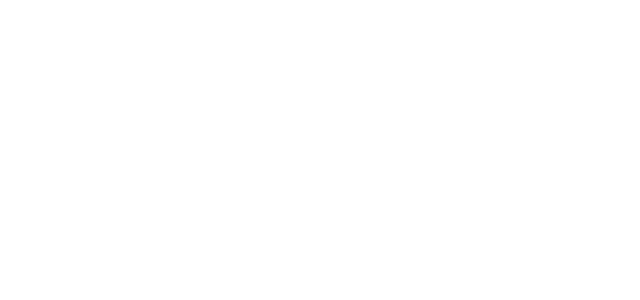
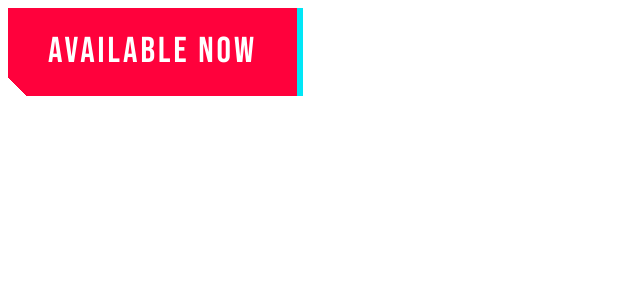
Before and after one commit to Bernankez/VueDemo, a Vue app: page /cyber-button in a window 1280 px wide. Before the commit this address had no page. Shown: the top 300 px of the page, without its empty margins (0-640 px from the left). Built offline with nearby package versions, Linux system fonts and the light colour scheme.

Commit message:
feat: 迁移CyberButton, 修改组件名

```diff
--- a/src/App.vue
+++ b/src/App.vue
@@ -6,6 +6,8 @@
 
 <style>
 #app {
+  height: 100vh;
+  width: 100vw;
   font-family: Avenir, Helvetica, Arial, sans-serif;
   -webkit-font-smoothing: antialiased;
   -moz-osx-font-smoothing: grayscale;
--- /dev/null
+++ b/src/views/cyber-button/CyberButton.vue
@@ -0,0 +1,130 @@
+<template>
+  <div :class="name">
+    <link href="https://fonts.gstatic.com">
+    <link href="https://fonts.googleapis.com/css2?family=Bebas+Neue&display=swap" rel="stylesheet">
+    <button :class="bem('button')" @click="click">
+      {{ props.value }}
+    </button>
+  </div>
+</template>
+
+<script setup lang="ts">
+import { createNamespace } from "@/utils";
+import { computed, withDefaults } from "vue";
+
+const [name, bem] = createNamespace("cyber-button");
+
+interface Props {
+  value?: string | number;
+}
+
+const props = withDefaults(defineProps<Props>(), {
+  value: ""
+});
+
+const computedValue = computed(() => `"${props.value}"`);
+
+const emit = defineEmits<{
+  (event: "click", e: MouseEvent): void
+}>();
+
+function click(e: MouseEvent) {
+  emit("click", e);
+}
+</script>
+
+<style lang="scss" scoped>
+.demo-cyber-button {
+  --slice-0: inset(50% 50% 50% 50%);
+  --slice-1: inset(80% -6px 0 0);
+  --slice-2: inset(50% -6px 30% 0);
+  --slice-3: inset(10% -6px 85% 0);
+  --slice-4: inset(40% -6px 43% 0);
+  --slice-5: inset(80% -6px 5% 0);
+}
+
+.demo-cyber-button__button {
+  &, &::after {
+    position: relative;
+    padding: 0 40px;
+    font-size: 36px;
+    font-family: "Bebas Neue", cursive;
+    background: linear-gradient(45deg, transparent 5%, #ff013c 5%);
+    border: 0;
+    color: #fff;
+    letter-spacing: 3px;
+    line-height: 88px;
+    box-shadow: 6px 0 0 #00e6f6;
+    outline: transparent;
+  }
+
+  &::after {
+    content: v-bind("computedValue");
+    position: absolute;
+    top: 0;
+    left: 0;
+    right: 0;
+    bottom: 0;
+    display: block;
+    background: linear-gradient(45deg, transparent 3%, #00e6f6 3%, #00e6f6 5%, #ff013c 5%);
+    text-shadow: -3px -3px 0 #f8f005, 3px 3px 0 #00e6f6;
+    clip-path: var(--slice-0);
+  }
+
+  &:hover::after {
+    animation: 1s glitch;
+    animation-timing-function: steps(2, end)
+  }
+
+  &:active {
+    transform: scale(0.95, 0.95);
+  }
+}
+
+@keyframes glitch {
+  0% {
+    clip-path: var(--slice-1);
+    transform: translate(-20px, -10px);
+  }
+  10% {
+    clip-path: var(--slice-3);
+    transform: translate(10px, 10px);
+  }
+  20% {
+    clip-path: var(--slice-1);
+    transform: translate(-10px, 10px);
+  }
+  30% {
+    clip-path: var(--slice-3);
+    transform: translate(0px, 5px);
+  }
+  40% {
+    clip-path: var(--slice-2);
+    transform: translate(-5px, 0px);
+  }
+  50% {
+    clip-path: var(--slice-3);
+    transform: translate(5px, 0px);
+  }
+  60% {
+    clip-path: var(--slice-4);
+    transform: translate(5px, 10px);
+  }
+  70% {
+    clip-path: var(--slice-2);
+    transform: translate(-10px, 10px);
+  }
+  80% {
+    clip-path: var(--slice-5);
+    transform: translate(20px, -10px);
+  }
+  90% {
+    clip-path: var(--slice-1);
+    transform: translate(-10px, 0);
+  }
+  100% {
+    clip-path: var(--slice-1);
+    transform: translate(0);
+  }
+}
+</style>
--- /dev/null
+++ b/src/views/cyber-button/index.vue
@@ -0,0 +1,10 @@
+<template>
+  <CyberButton value="AVAILABLE NOW" />
+</template>
+
+<script setup lang="ts">
+import CyberButton from "./CyberButton.vue";
+</script>
+
+<style lang="scss" scoped>
+</style>
--- a/src/views/demo-switcher/DemoSwitcher.vue
+++ b/src/views/switcher/Switcher.vue
@@ -44,20 +44,20 @@
   switchColorOffDark: "#39393d",
   trueValue: true,
   falseValue: false,
-  disabled: false,
+  disabled: false
 });
 
 const emit = defineEmits<{
-  (event: "update:modelValue", value): void;
+  (event: "update:modelValue", value: Props["modelValue"]): void;
 }>();
 
 const value = computed({
   get() {
     return props.modelValue;
   },
-  set(val) {
+  set(val: Props["modelValue"]) {
     emit("update:modelValue", val);
-  },
+  }
 });
 </script>
 
--- a/src/views/demo-switcher/index.vue
+++ b/src/views/switcher/index.vue
@@ -1,9 +1,9 @@
 <template>
-  <DemoSwitcher v-model="value" />
+  <Switcher v-model="value" />
 </template>
 
 <script setup lang="ts">
-import DemoSwitcher from "./DemoSwitcher.vue";
+import Switcher from "./Switcher.vue";
 import { ref } from "vue";
 
 const value = ref(false);
```
Also changed, not shown: src/router/index.ts (+7 -3 lines).
